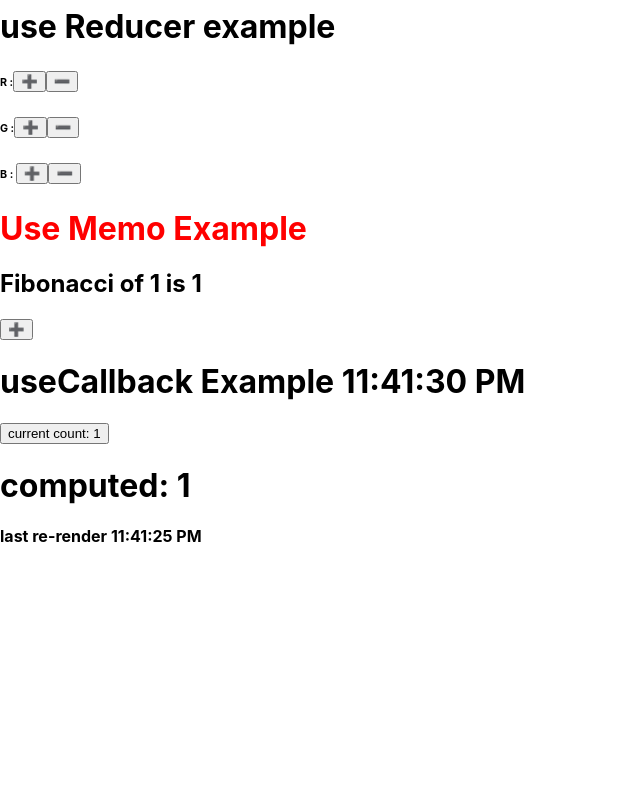
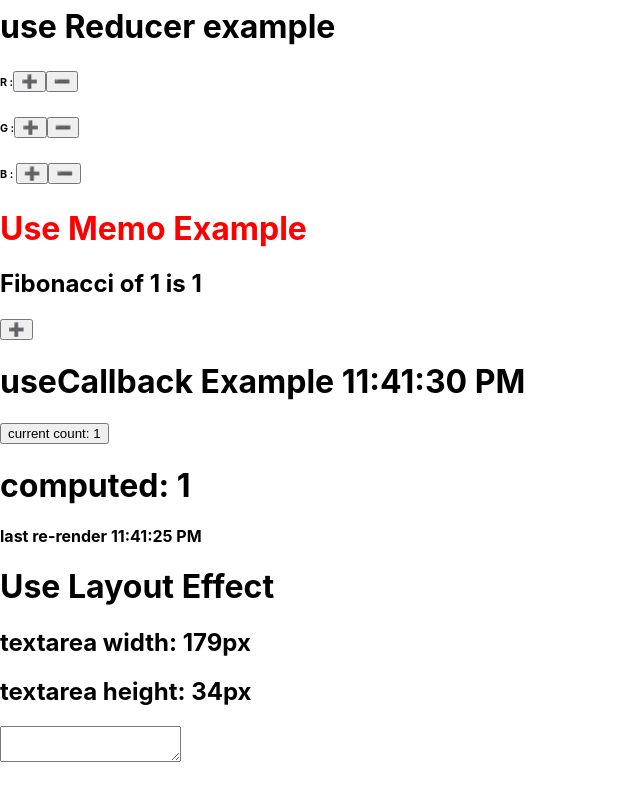
Before and after one commit to shehabadel/Notes, a React (Create React App) app in the folder react1/intermediate-react/: page / in a window 1280 px wide. Shown: the part 813-1613 px from the top of the page, without its empty margins (0-640 px from the left). Before the commit the page ends 1380 px from the top, so only its background shows below. Built offline with nearby package versions, Linux system fonts and the light colour scheme.

Commit message:
finished useLayout

```diff
--- a/react1/intermediate-react/src/App.js
+++ b/react1/intermediate-react/src/App.js
@@ -6,6 +6,7 @@ import RefComponent from './Hooks/Ref';
 import ReducerComponent from './Hooks/Reducer';
 import MemoComponent from './Hooks/Memo';
 import CallbackComponent from './Hooks/Callback';
+import LayoutCompoment from './Hooks/Layout';
 function App() {
   return (
 
@@ -18,6 +19,7 @@ function App() {
       <ReducerComponent />
       <MemoComponent />
       <CallbackComponent />
+      <LayoutCompoment />
     </div>
   );
 }
--- /dev/null
+++ b/react1/intermediate-react/src/Hooks/Layout.js
@@ -0,0 +1,32 @@
+import { useState, useLayoutEffect, useEffect, useRef } from "react";
+
+//it mainly captures the components updates
+//acts like componentDidUpdate() from class components
+
+//ref acts like we are always refering to this area
+//yasta by-act as a reference to the component bas
+
+const LayoutCompoment = () => {
+    const [width, setWidth] = useState(0);
+    const [height, setHeight] = useState(0);
+    const el = useRef();
+
+    useLayoutEffect(() => {
+        setHeight(el.current.clientHeight);
+        setWidth(el.current.clientWidth);
+    });
+
+    return (
+        <div>
+            <h1>Use Layout Effect</h1>
+            <h2>textarea width: {width}px</h2>
+            <h2>textarea height: {height}px</h2>
+            <textarea style={{ maxWidth: "75%" }} onClick={() => { setWidth(0) }} ref={el}></textarea>
+            <br></br>
+            <br></br>
+            <br></br>
+        </div>
+    )
+}
+
+export default LayoutCompoment;
```
